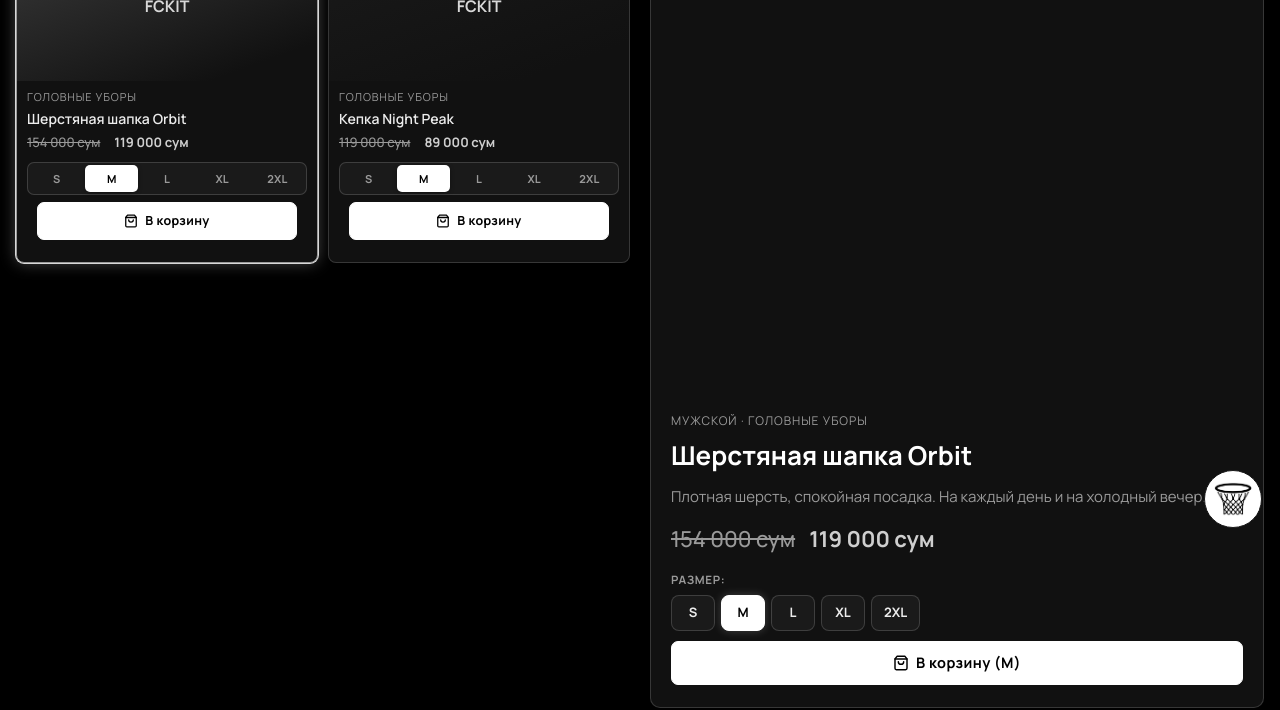
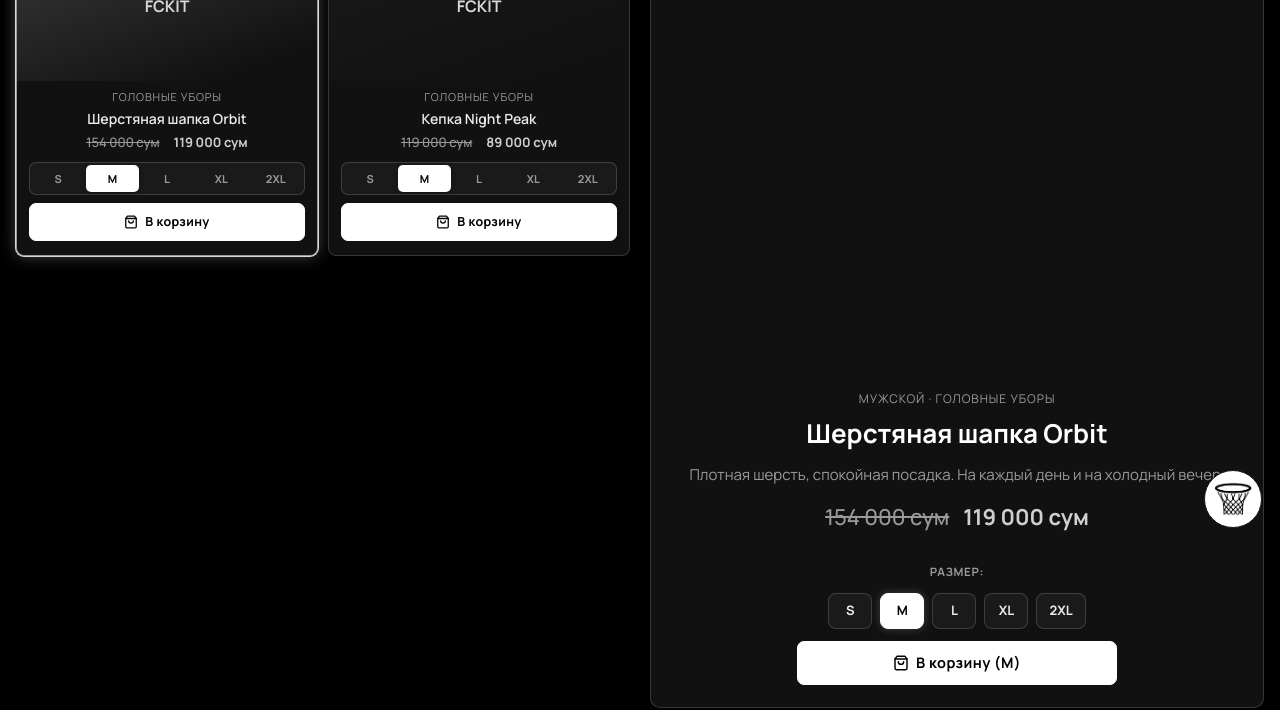
Before and after one commit to creatoraia29-ops/FCKIT, a website: page hats.html in a window 1280 px wide. Shown: the part 254-964 px from the top of the page. Drawn offline with Linux system fonts and the light colour scheme; no server answers.

Commit message:
Align product action buttons and size selectors neatly in the center

```diff
--- a/hats.html
+++ b/hats.html
@@ -11,7 +11,7 @@
       href="https://fonts.googleapis.com/css2?family=Bebas+Neue&family=Manrope:wght@400;500;600;700&display=swap"
       rel="stylesheet"
     />
-    <link rel="stylesheet" href="styles.css?v=48" />
+    <link rel="stylesheet" href="styles.css?v=49" />
   </head>
   <body data-section="hats">
     <header class="wrap page-head">
--- a/styles.css
+++ b/styles.css
@@ -751,6 +751,10 @@ a.card {
 
 .preview__body {
   padding: 18px 20px 22px;
+  display: flex;
+  flex-direction: column;
+  align-items: center;
+  text-align: center;
 }
 
 .preview__cat {
@@ -759,17 +763,20 @@ a.card {
   letter-spacing: 0.08em;
   text-transform: uppercase;
   color: var(--muted);
+  text-align: center;
 }
 
 .preview__title {
   margin: 8px 0 10px;
   font-size: 26px;
+  text-align: center;
 }
 
 .preview__text {
   margin: 0 0 16px;
   color: var(--muted);
   line-height: 1.55;
+  text-align: center;
 }
 
 .preview__price {
@@ -777,10 +784,15 @@ a.card {
   font-size: 22px;
   font-weight: 700;
   color: var(--accent);
+  text-align: center;
 }
 
 .card__body {
   padding: 8px 10px 10px;
+  display: flex;
+  flex-direction: column;
+  align-items: center;
+  text-align: center;
 }
 
 .card__cat {
@@ -789,12 +801,14 @@ a.card {
   letter-spacing: 0.08em;
   text-transform: uppercase;
   color: var(--muted);
+  text-align: center;
 }
 
 .card__title {
   margin: 4px 0;
   font-size: 14px;
   font-weight: 600;
+  text-align: center;
 }
 
 .price-old {
@@ -880,8 +894,9 @@ a.card {
 .feature-hit__body {
   display: flex;
   flex-direction: column;
-  align-items: flex-start;
+  align-items: center;
   justify-content: center;
+  text-align: center;
   gap: 8px;
   padding: 24px 28px;
 }
@@ -915,9 +930,9 @@ a.card {
 }
 
 .card--shelf .btn-primary {
-  width: auto;
-  margin: 0 10px 12px;
-  align-self: stretch;
+  width: 100%;
+  margin: 0;
+  align-self: center;
 }
 
 .card__price {
@@ -925,6 +940,7 @@ a.card {
   font-size: 13px;
   font-weight: 700;
   color: var(--accent);
+  text-align: center;
 }
 
 .site-footer {
@@ -2678,19 +2694,26 @@ body[data-page="admin"] .admin-shell {
   border-color: #e2e8f0;
 }
 
-/* Выбор размера товара */
+/* Выбор размера товара и кнопки действий */
 .card__actions {
   margin-top: auto;
-  padding: 0 10px 10px;
-  display: flex;
-  flex-direction: column;
-  gap: 7px;
-  width: 100%;
+  padding: 0 12px 14px;
+  display: flex;
+  flex-direction: column;
+  align-items: center;
+  justify-content: center;
+  gap: 8px;
+  width: 100%;
+  box-sizing: border-box;
 }
 
 .card .size-picker {
   margin: 0;
   width: 100%;
+  display: flex;
+  flex-direction: column;
+  align-items: center;
+  justify-content: center;
 }
 
 .card .size-picker__title {
@@ -2699,12 +2722,15 @@ body[data-page="admin"] .admin-shell {
 
 .card .size-picker__list {
   display: flex;
+  align-items: center;
+  justify-content: center;
   width: 100%;
   background: rgba(255, 255, 255, 0.04);
   border: 1px solid var(--line);
   border-radius: 7px;
   padding: 2px;
   gap: 2px;
+  box-sizing: border-box;
 }
 
 [data-theme="light"] .card .size-picker__list {
@@ -2728,6 +2754,7 @@ body[data-page="admin"] .admin-shell {
   display: inline-flex;
   align-items: center;
   justify-content: center;
+  text-align: center;
 }
 
 .card .size-btn:hover {
@@ -2763,7 +2790,10 @@ body[data-page="admin"] .admin-shell {
   display: inline-flex;
   align-items: center;
   justify-content: center;
+  text-align: center;
   gap: 7px;
+  margin: 0 auto;
+  box-sizing: border-box;
   transition: transform 0.15s ease, background-color 0.15s ease, opacity 0.15s ease, box-shadow 0.15s ease;
 }
 
@@ -2775,37 +2805,90 @@ body[data-page="admin"] .admin-shell {
 .preview__actions {
   display: flex;
   flex-direction: column;
-  gap: 10px;
-  margin-top: 12px;
+  align-items: center;
+  justify-content: center;
+  gap: 12px;
+  margin-top: 14px;
+  width: 100%;
+  text-align: center;
 }
 
 .preview__actions .size-picker,
 .feature-hit__body .size-picker {
   margin: 0;
-}
-
-.size-picker {
-  display: flex;
-  flex-direction: column;
-  gap: 6px;
-  margin: 10px 0 12px;
-}
-
-.size-picker__title {
-  display: flex;
-  align-items: center;
-  justify-content: space-between;
+  width: 100%;
+  display: flex;
+  flex-direction: column;
+  align-items: center;
+  justify-content: center;
+}
+
+.preview__actions .size-picker__title,
+.feature-hit__body .size-picker__title {
+  width: 100%;
+  display: flex;
+  align-items: center;
+  justify-content: center;
+  text-align: center;
   font-size: 11.5px;
   font-weight: 700;
   letter-spacing: 0.06em;
   text-transform: uppercase;
   color: var(--muted);
+  margin-bottom: 6px;
+}
+
+.preview__actions .size-picker__list,
+.feature-hit__body .size-picker__list {
+  display: flex;
+  justify-content: center;
+  align-items: center;
+  flex-wrap: wrap;
+  gap: 8px;
+  width: 100%;
+}
+
+.preview__actions .btn-add-cart,
+.feature-hit__body .btn-add-cart {
+  width: 100%;
+  max-width: 320px;
+  margin: 0 auto;
+  min-height: 44px;
+  display: inline-flex;
+  align-items: center;
+  justify-content: center;
+  text-align: center;
+}
+
+.size-picker {
+  display: flex;
+  flex-direction: column;
+  align-items: center;
+  justify-content: center;
+  gap: 6px;
+  margin: 10px 0 12px;
+  width: 100%;
+}
+
+.size-picker__title {
+  display: flex;
+  align-items: center;
+  justify-content: center;
+  text-align: center;
+  font-size: 11.5px;
+  font-weight: 700;
+  letter-spacing: 0.06em;
+  text-transform: uppercase;
+  color: var(--muted);
 }
 
 .size-picker__list {
   display: flex;
+  justify-content: center;
+  align-items: center;
   flex-wrap: wrap;
   gap: 6px;
+  width: 100%;
 }
 
 .size-btn {
@@ -2819,10 +2902,11 @@ body[data-page="admin"] .admin-shell {
   font-size: 13px;
   font-weight: 700;
   cursor: pointer;
-  transition: all 0.15s ease;
+  transition: all 0.16s ease;
   display: inline-flex;
   align-items: center;
   justify-content: center;
+  text-align: center;
 }
 
 .size-btn:hover {
```
Also changed, not shown: admin.html (+1 -1 lines), bottoms.html (+1 -1 lines), cart.html (+1 -1 lines), catalog.html (+1 -1 lines), index.html (+1 -1 lines), shoes.html (+1 -1 lines), tops.html (+1 -1 lines).
